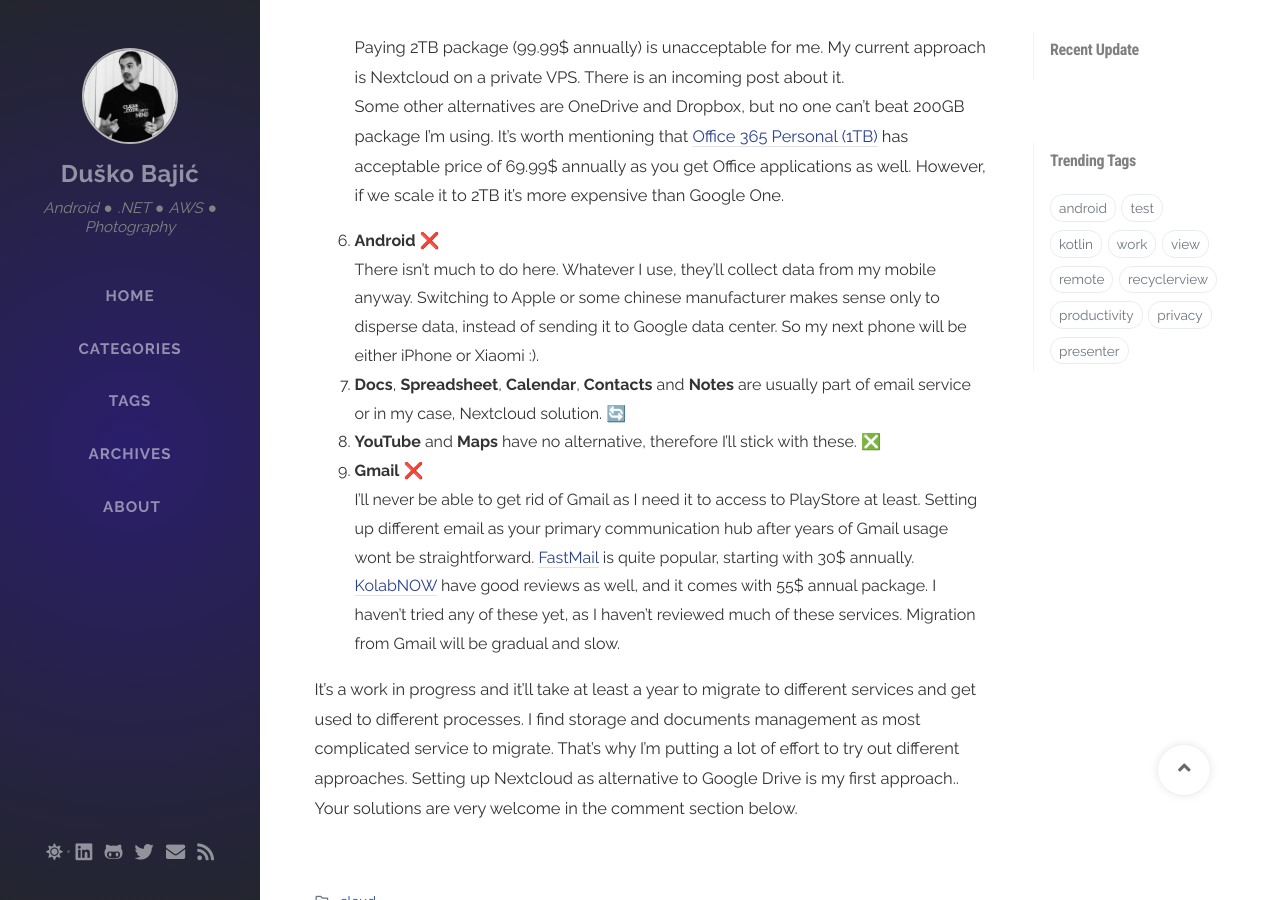
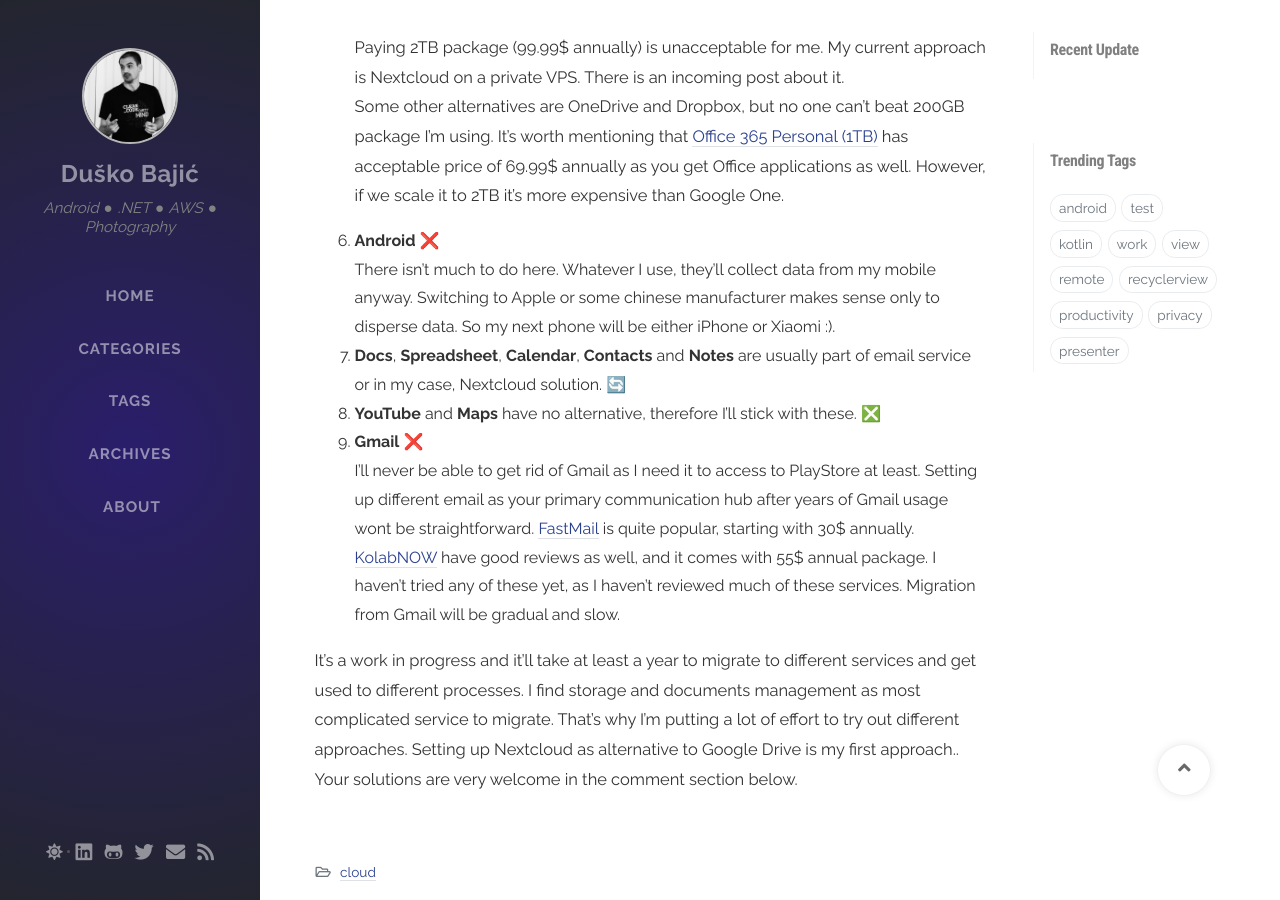
Before and after one commit to bajicdusko/bajicdusko.github.io, a Jekyll site: the page built from _posts/2020-06-07-moving-away-from-google-services.md, in a window 1280 px wide and 900 px high, scrolled down 2556 px. Built offline with Jekyll 4.4.1, drawn with Linux system fonts in a browser that asks for light colours; nearby versions of some CDN libraries; comment, search, counter and statistics services are not loaded.

Commit message:
moving away from google description shortened

```diff
--- a/_posts/2020-06-07-moving-away-from-google-services.md
+++ b/_posts/2020-06-07-moving-away-from-google-services.md
@@ -4,7 +4,7 @@
 date: "2020-06-07 23:00"
 categories: [cloud]
 tags: [google, privacy, cloud]
-description: "Danger of having locked Google account is real. Being unable to access your data is frightening. I've started my mission of migrating from Google services and dispersing access to my data. This is how."
+description: "Danger of having locked Google account is real. I've started my migration from Google services and dispersing access to my data. This is how."
 ---
 
 There isn't a person in the modern world which isn't affected with at least one of its services. Their services are great products and we're happy to use them, for FREE.
@@ -67,7 +67,7 @@
     Some other alternatives are OneDrive and Dropbox, but no one can't beat 200GB package I'm using. It's worth mentioning that [Office 365 Personal (1TB)](https://onedrive.live.com/about/en-us/plans/) has acceptable price of 69.99$ annually as you get Office applications as well. However, if we scale it to 2TB it's more expensive than Google One.
 
 6. **Android** ❌
-There isn't much to do here. Whatever I use, they'll collect data from my mobile anyway. Switching to Apple or some chinese manufacturer makes sense only to disperse data, instead of sending it to Google data center. So my next phone will be either iPhone or Xiaomi :).
+There isn't much to do here. Whatever I use, they'll collect data from my mobile anyway. Switching to Apple or some chinese manufacturer makes sense only to disperse data. So my next phone will be either iPhone or Xiaomi :).
 7. **Docs**, **Spreadsheet**, **Calendar**, **Contacts** and **Notes** are usually part of email service or in my case, Nextcloud solution. 🔄
 8. **YouTube** and **Maps** have no alternative, therefore I'll stick with these. ❎
 9. **Gmail** ❌
```
